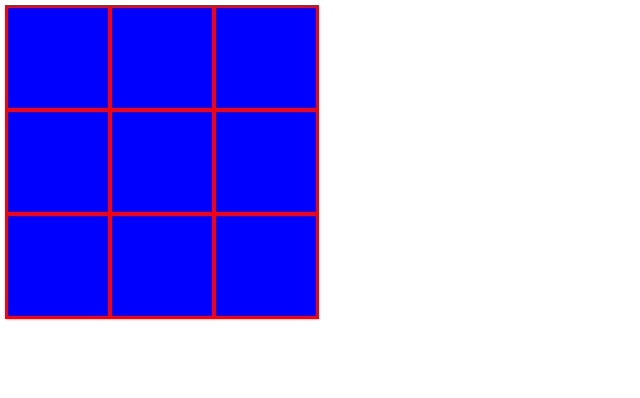
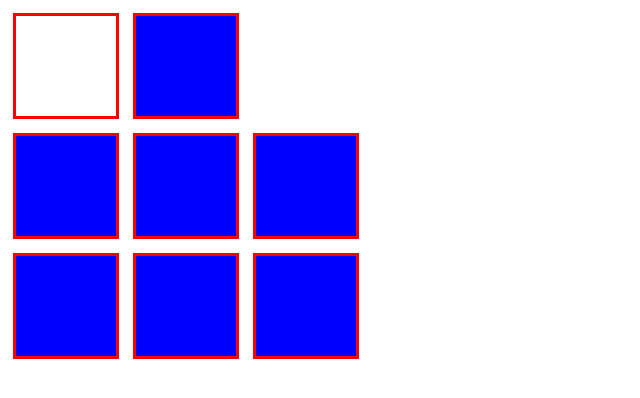
Before and after one commit to panduhjohn/transitions-hackfest, a plain HTML site: page index.html in a window 1280 px wide. Shown: the whole page, without its empty margins (0-640 px from the left). Drawn offline with Linux system fonts and the light colour scheme.

Commit message:
8 out of 9 blocks completed

```diff
--- a/index.html
+++ b/index.html
@@ -9,19 +9,19 @@
     <body>
         <div id="app">
             <div class="row">
-                <div class="square"></div>
-                <div class="square"></div>
-                <div class="square"></div>
+                <div class="square1"></div>
+                <div class="square2"></div>
+                <div class="square3"></div>
             </div>
             <div class="row">
-                <div class="square"></div>
-                <div class="square"></div>
-                <div class="square"></div>
+                <div class="square4"></div>
+                <div class="square5"></div>
+                <div class="square6"></div>
             </div>
             <div class="row">
-                <div class="square"></div>
-                <div class="square"></div>
-                <div class="square"></div>
+                <div class="square7"></div>
+                <div class="square8"></div>
+                <div class="square9"></div>
             </div>
     </body>
 </html>
--- a/style.css
+++ b/style.css
@@ -1,8 +1,191 @@
-.square {
+/* background color */
+
+
+.square1 {
     display: inline-block;
     width: 100px;
     height: 100px;
-    margin: -3px;
+    margin: 5px;
+    background-color: white;
+    border: 3px solid red;
+    transition: all 3s;
+}
+
+.square1:hover{
+    display: inline-block;
+    width: 100px;
+    height: 100px;
+    margin: 5px;
+    background-color: red;
+    border: 3px solid black;
+    transition: all 2.5s;
+}
+
+
+/* shrink */
+.square2 {
+    display: inline-block;
+    width: 100px;
+    height: 100px;
+    margin: 5px;
     background-color: blue;
     border: 3px solid red;
+    transition: 3s;
+
 }
+.square2:hover{
+    display: inline-block;
+    /* width: 10px;
+    height: 10px; */
+    margin: 5px;
+    background-color: blue;
+    border: 3px solid red;
+    transition: 2s;
+    transform: scale(0.5);
+
+}
+
+/* invisible */
+.square3 {
+    display: inline-block;
+    width: 100px;
+    height: 100px;
+    margin: 5px;
+    background-color: blue;
+    border: 3px solid red;
+    transition: 3s;
+    opacity: 0;
+}
+
+.square3:hover {
+    display: inline-block;
+    width: 100px;
+    height: 100px;
+    margin: 5px;
+    background-color: blue;
+    border: 3px solid red;
+    transition: 3s;
+    opacity: 1;
+}
+/* rotate */
+.square4 {
+    display: inline-block;
+    width: 100px;
+    height: 100px;
+    margin: 5px;
+    background-color: blue;
+    border: 3px solid red;
+    transition: 3s;
+}
+.square4:hover{
+    display: inline-block;
+    width: 100px;
+    height: 100px;
+    border-radius: 50%;
+    margin: 5px;
+    background-color: blue;
+    border: 3px solid red;
+    transition: 3s;
+}
+
+/* blow up */
+.square5 {
+    display: inline-block;
+    width: 100px;
+    height: 100px;
+    margin: 5px;
+    background-color: blue;
+    border: 3px solid red;
+    transition: all 3s;
+}
+.square5:hover{
+    display: inline-block;
+    width: 100px;
+    height: 100px;
+    margin: 5px;
+    background-color: blue;
+    border: 3px solid red;
+    transform: rotate(900deg) scale(3.5);
+    /* transform: rotateZ(900deg); */
+    /* transform: rotateY(900deg); */
+
+}
+
+.square6 {
+    display: inline-block;
+    width: 100px;
+    height: 100px;
+    margin: 5px;
+    background-color: blue;
+    border: 3px solid red;
+    transition: all 1s;
+}
+
+.square6:hover {
+    /* transform: skew(30deg); */
+    transform: skewX(180deg);
+}
+
+.square7 {
+    display: inline-block;
+    width: 100px;
+    height: 100px;
+    margin: 5px;
+    background-color: blue;
+    border: 3px solid red;
+    transition: 3s;
+}
+
+.square7:hover {
+    display: inline-block;
+    width: 100px;
+    height: 100px;
+    margin: 5px;
+    animation: disco 10ms infinite;
+}
+
+@keyframes disco {
+    from {background-color: black;}
+      to {background-color: white;}
+    }
+
+.square8 {
+    display: inline-block;
+    width: 100px;
+    height: 100px;
+    margin: 5px;
+    background-color: blue;
+    border: 3px solid red;
+    transition: 3s;
+    overflow: hidden;
+}
+
+.square8:hover {
+    display: inline-block;
+    width: 100px;
+    height: 100px;
+    margin: 5px;
+    background-color: blue;
+    border: 3px solid red;
+    transition: 3s;
+}
+
+@keyframes blackout {
+    * {background-color: black;}
+    }
+
+.square9 {
+    display: inline-block;
+    width: 100px;
+    height: 100px;
+    margin: 5px;
+    background-color: blue;
+    border: 3px solid red;
+    transition: 2s;
+}
+.square9:hover{
+    transform: rotate(1080deg);
+    transition: 8s;
+
+
+}
```
